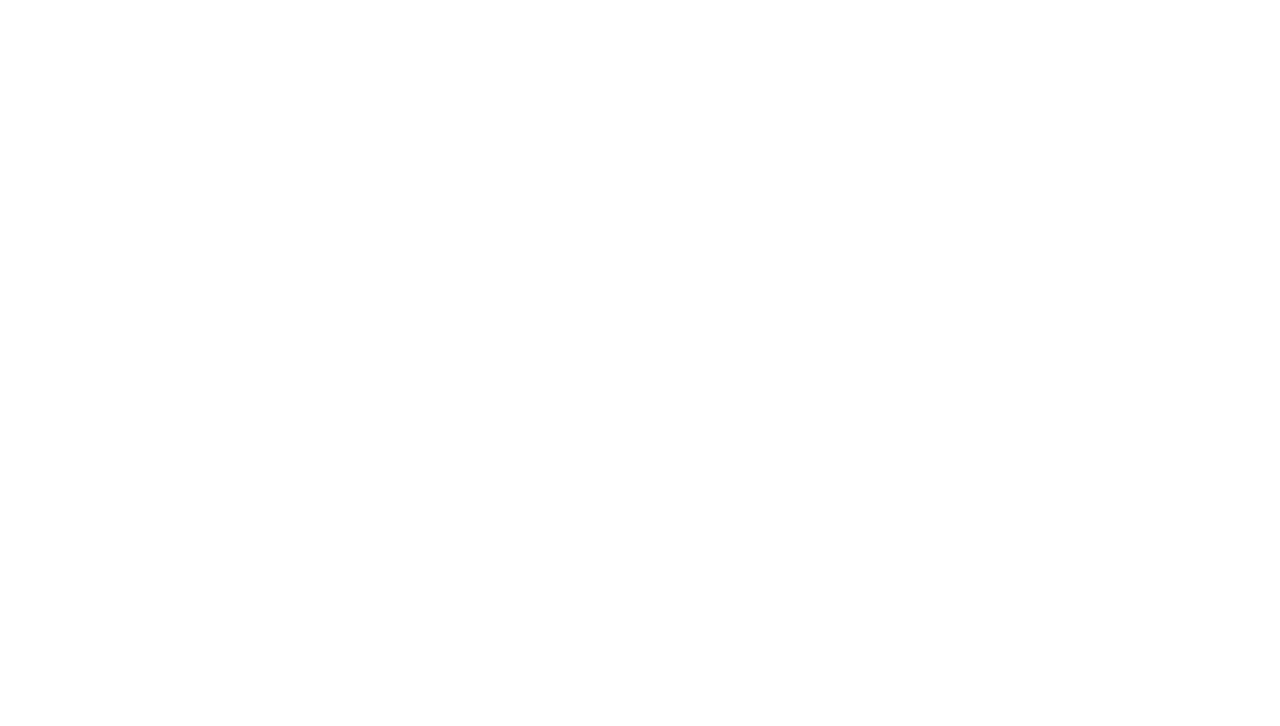
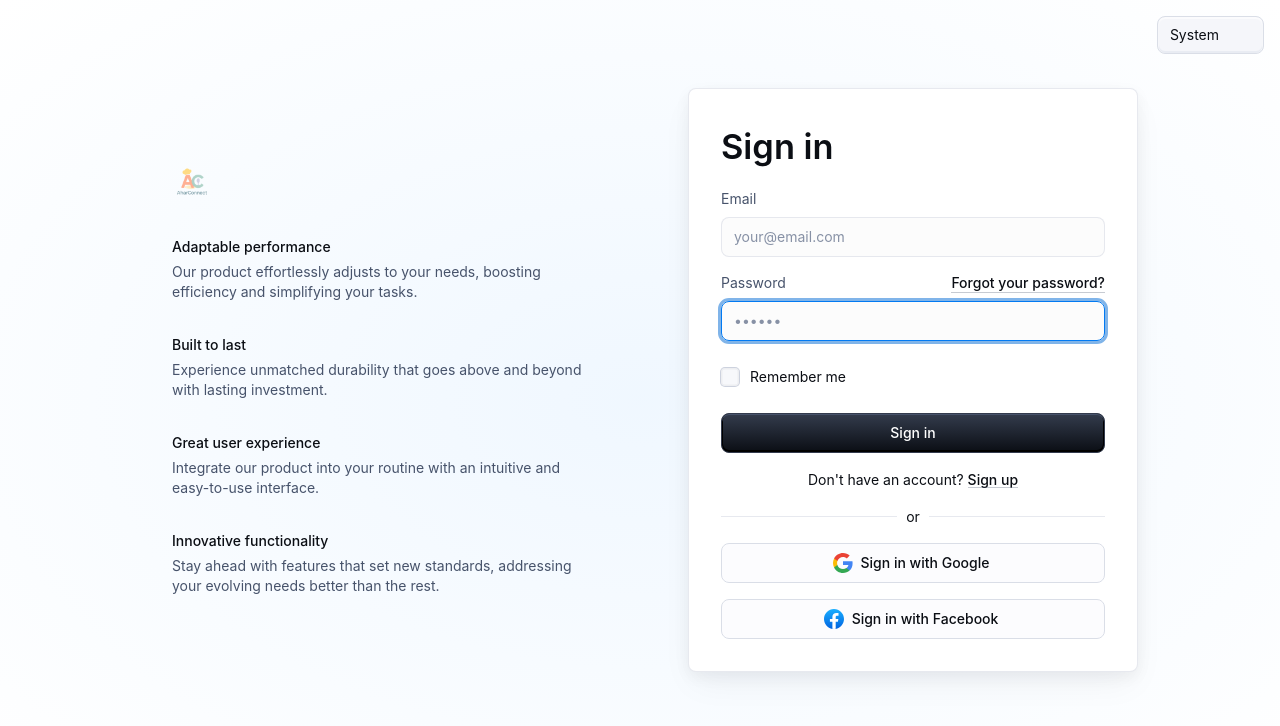
Before and after one commit to IKARUSops/AharConnect, a React (Create React App) app in the folder aharconnect/client/: page /sign-in in a window 1280 px wide. Before the commit this address had no page. Shown: the top 726 px of the page. Built offline with nearby package versions, Linux system fonts and the light colour scheme; some icons are missing.

Commit message:
SignIn Frontend

```diff
--- a/aharconnect/client/src/App.js
+++ b/aharconnect/client/src/App.js
@@ -9,6 +9,8 @@ function App() {
       <Route path="/" element={<SignInSide />} />
       {/* <Route path="/about" element={<About />} /> */}
       {/* <Route path="register" element={<Signup />}></Route> */}
+      <Route path="/sign-in" element={<SignInSide />} />
+      <Route path="/sign-up" element={<Signup />} />
     </Routes>
     // <div className="App">
     //   <header className="App-header">
--- a/aharconnect/client/src/sign-in-side/components/SignInCard.js
+++ b/aharconnect/client/src/sign-in-side/components/SignInCard.js
@@ -13,6 +13,7 @@ import Typography from '@mui/material/Typography';
 import { styled } from '@mui/material/styles';
 import ForgotPassword from './ForgotPassword';
 import { GoogleIcon, FacebookIcon, SitemarkIcon } from './CustomIcons';
+import { Link as RouterLink } from 'react-router-dom';
 
 const Card = styled(MuiCard)(({ theme }) => ({
   display: 'flex',
@@ -157,7 +158,7 @@ export default function SignInCard() {
         <Button type="submit" fullWidth variant="contained" onClick={validateInputs}>
           Sign in
         </Button>
-        <Typography sx={{ textAlign: 'center' }}>
+        {/* <Typography sx={{ textAlign: 'center' }}>
           Don&apos;t have an account?{' '}
           <span>
             <Link
@@ -168,7 +169,19 @@ export default function SignInCard() {
               Sign up
             </Link>
           </span>
+        </Typography> */}
+        <Typography sx={{ textAlign: 'center' }}>
+          Don&apos;t have an account?{' '}
+          <Link
+            component={RouterLink}
+            to="/sign-up"
+            variant="body2"
+            sx={{ alignSelf: 'center' }}
+          >
+            Sign up
+          </Link>
         </Typography>
+
       </Box>
       <Divider>or</Divider>
       <Box sx={{ display: 'flex', flexDirection: 'column', gap: 2 }}>
```
Also changed, not shown: aharconnect/client/src/sign-up/SignUp.tsx (+15 -1 lines).
